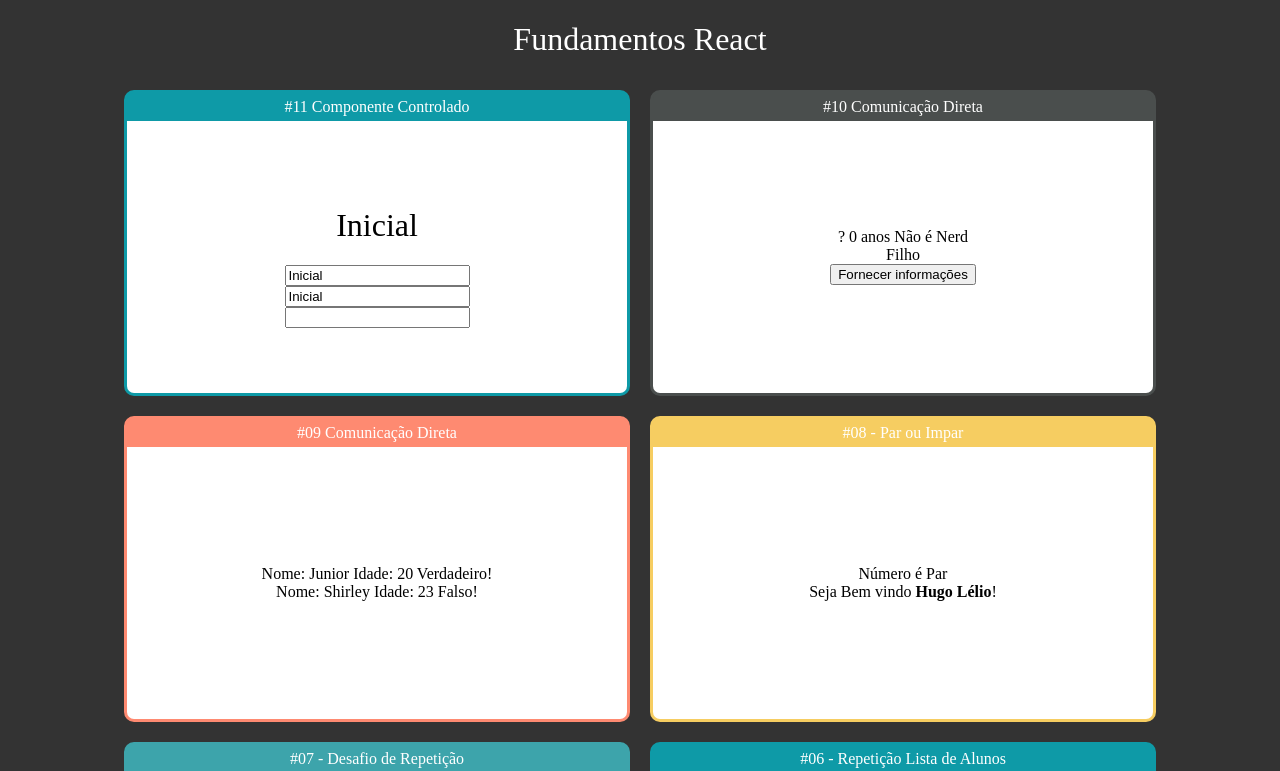
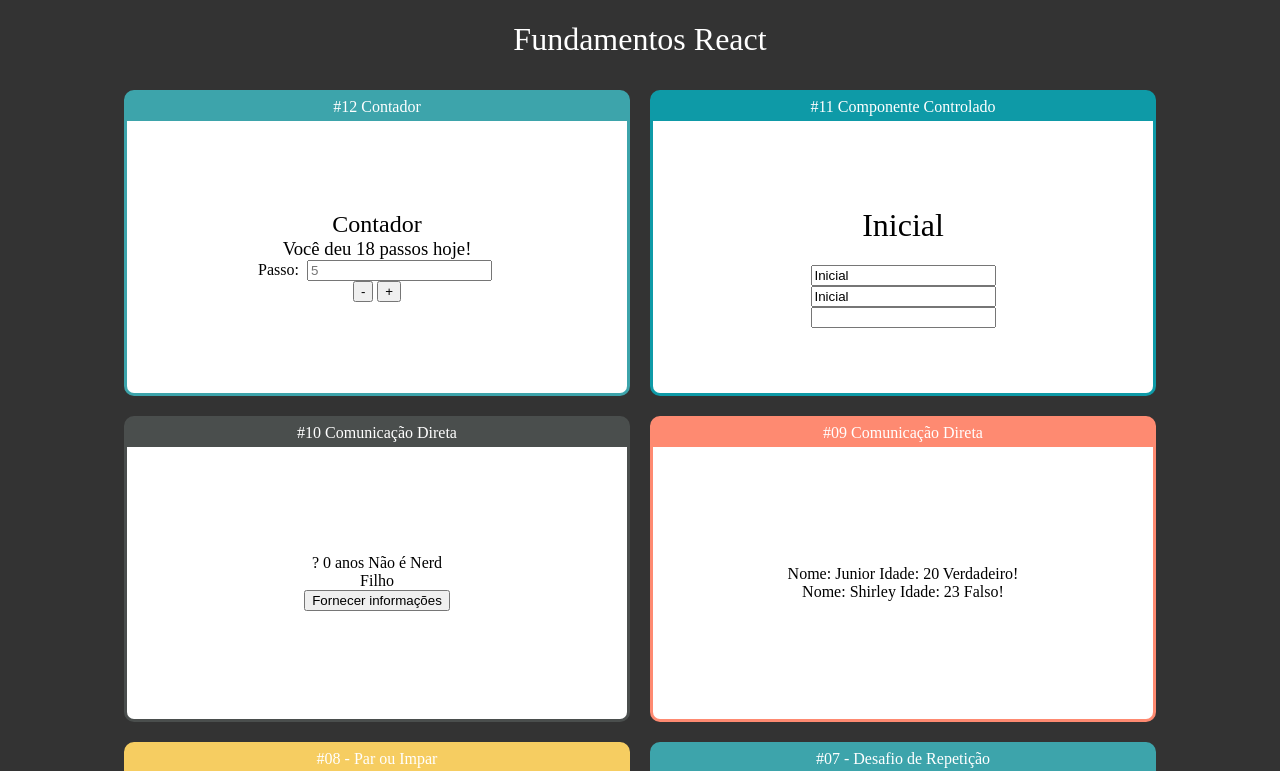
Before and after one commit to hugolrjdev/reactStudant, a React (Create React App) app in the folder fundamentos-react/: page / in a window 1280 px wide. Shown: the top 771 px of the page. Built offline with nearby package versions, Linux system fonts and the light colour scheme.

Commit message:
refactore contador

```diff
--- a/fundamentos-react/src/App.jsx
+++ b/fundamentos-react/src/App.jsx
@@ -1,5 +1,6 @@
 /* eslint-disable import/no-anonymous-default-export */
 import './App.css';
+import Contador from './componentes/contador/Contador';
 import Input from './componentes/formulario/Input'
 import IndiretaPai from './componentes/comunicacao/IndiretaPai';
 import DiretaPai from './componentes/comunicacao/DiretaPai';
@@ -25,6 +26,10 @@ export default props =>
 
 
             <div className="cards">
+
+            <Card titulo="#12 Contador" color="#3da4ab">
+                <Contador numeroInicial={18} />
+            </Card>
 
             <Card titulo="#11 Componente Controlado" color="#0e9aa7">
                 <Input />
--- /dev/null
+++ b/fundamentos-react/src/componentes/contador/Botoes.jsx
@@ -0,0 +1,12 @@
+/* eslint-disable import/no-anonymous-default-export */
+
+import React from "react";
+
+export default props =>{
+    return(
+        <div>
+            <button onClick={props.decrementar}>-</button>&nbsp;
+            <button onClick={props.incrementar}>+</button>
+        </div>
+    )
+}
--- /dev/null
+++ b/fundamentos-react/src/componentes/contador/Contador.jsx
@@ -0,0 +1,45 @@
+
+import React, { Component } from "react";
+import Display from './Display';
+import Botoes from "./Botoes";
+import FormPassos from "./PassosForm";
+
+class Contador extends Component {
+
+    state = {
+        numero: this.props.numeroInicial || 0,// busca a propriedade por um class
+        passo: this.props.passoInicial || 5
+    }
+
+
+    inc = () => {
+        this.setState({
+            numero: this.state.numero + this.state.passo,
+        });
+    }
+
+    dec = () =>  {
+        this.setState({
+            numero: this.state.numero - this.state.passo,
+        });
+    }
+
+    getValue = (evt) =>{
+        this.setState({
+            passo: +evt.target.value
+        })
+    }
+
+    render = () => {
+        return (
+            <div>
+                <h2>Contador</h2>
+                <Display numero={this.state.numero}/>
+                <FormPassos pegaValor={this.getValue} setPasso={this.state.passo}/>
+                <Botoes incrementar={this.inc} decrementar={this.dec}/>
+            </div>
+        );
+    }
+}
+
+export default Contador;
--- /dev/null
+++ b/fundamentos-react/src/componentes/contador/Display.jsx
@@ -0,0 +1,8 @@
+/* eslint-disable import/no-anonymous-default-export */
+import React from "react";
+
+export default props=>{
+    return(
+        <h3>Você deu {props.numero} passos hoje!</h3>
+    )
+}
--- /dev/null
+++ b/fundamentos-react/src/componentes/contador/PassosForm.jsx
@@ -0,0 +1,20 @@
+/* eslint-disable import/no-anonymous-default-export */
+import React from "react";
+
+export default props =>{
+    return(
+        <div>
+            <label htmlFor="valueEntery">
+                Passo:
+                &nbsp;
+                <input
+                    type="text"
+                    id="valueEntery"
+                    onChange={props.pegaValor}
+                    placeholder={props.setPasso}
+                />
+                &nbsp;
+            </label>
+        </div>
+    );
+}
```
Also changed, not shown: fundamentos-react/src/componentes/formulario/Input.jsx (line endings or trailing spaces).
